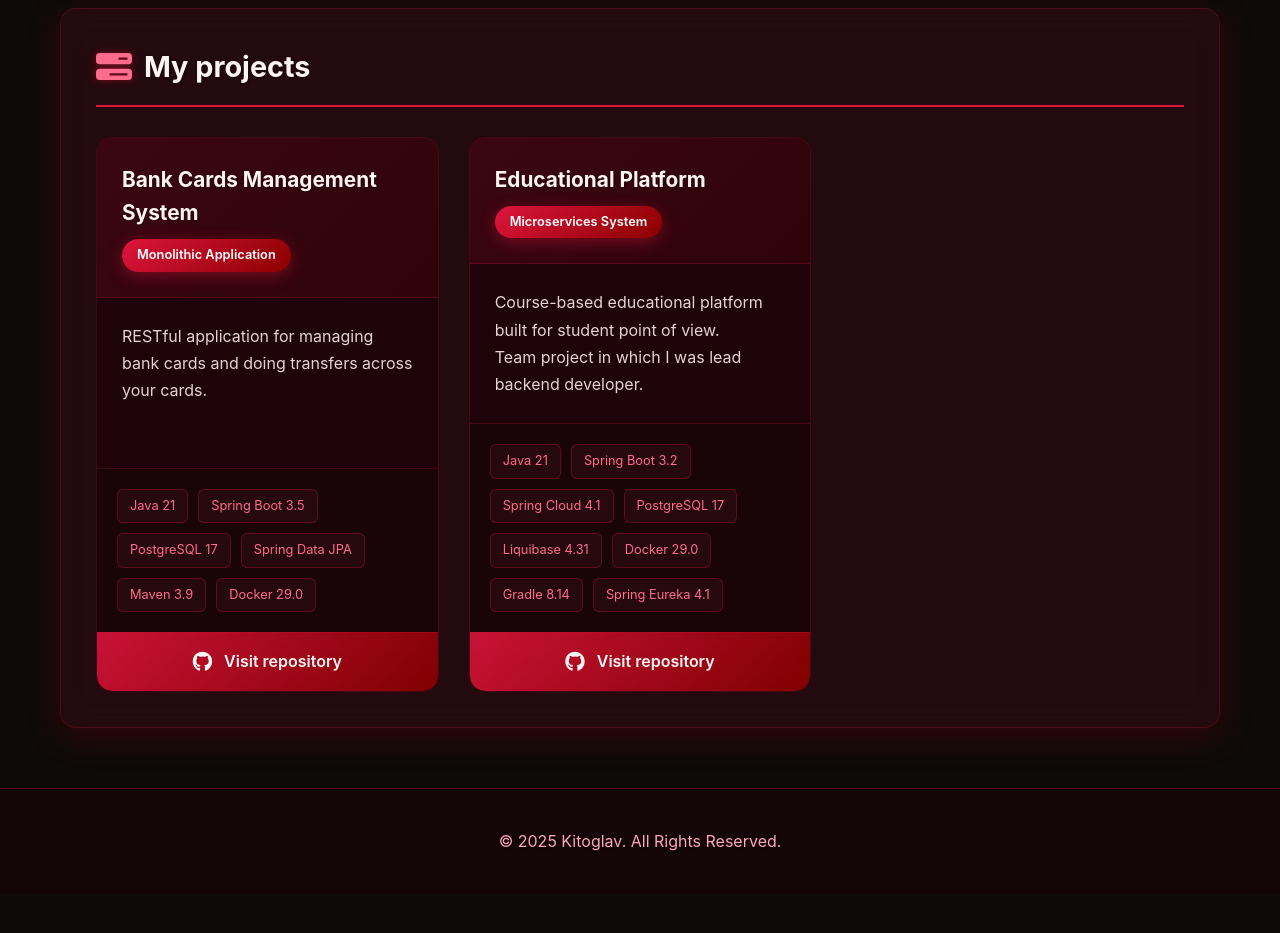
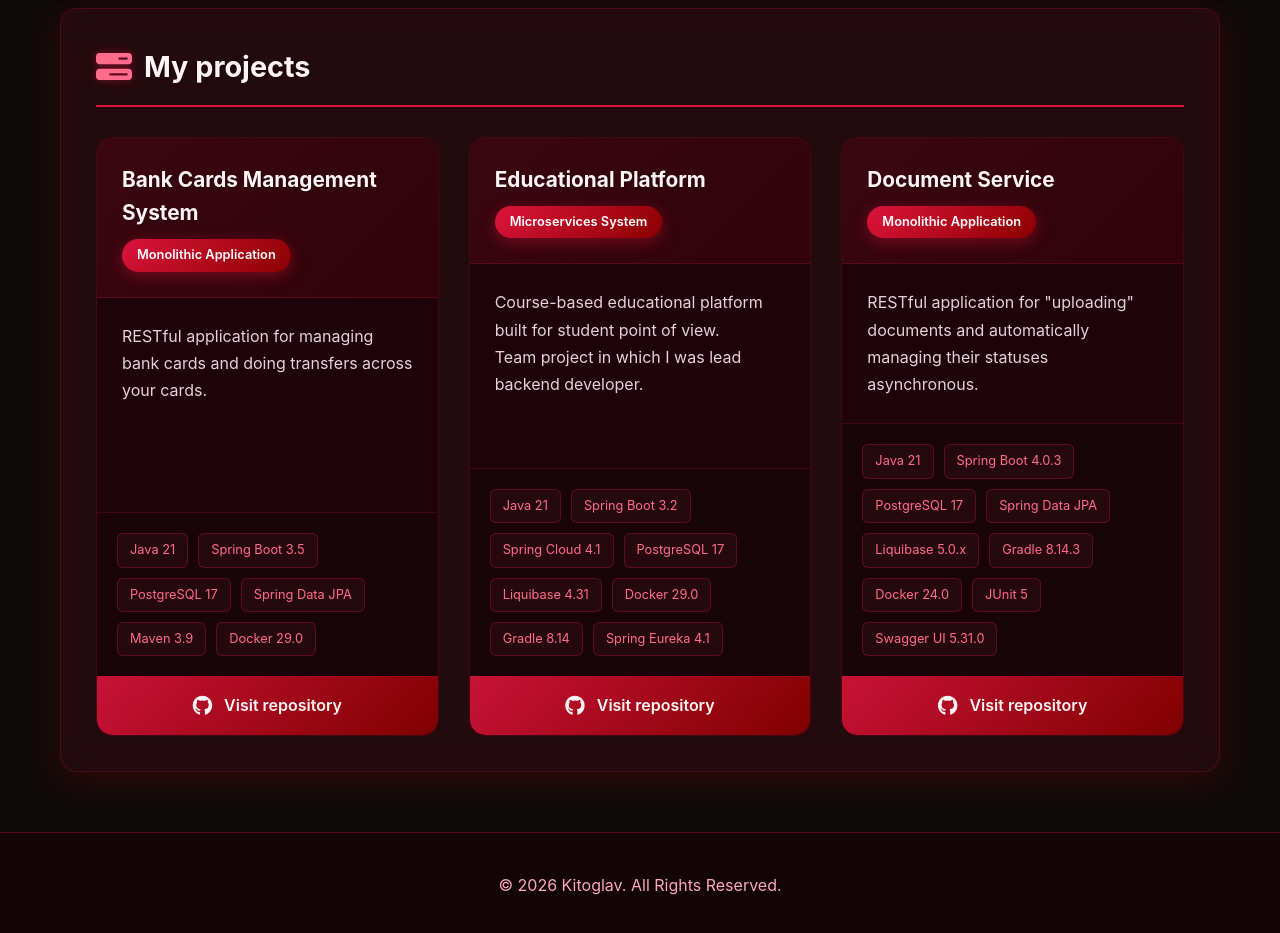
Before and after one commit to Kitoglav/kitoglav.github.io, a plain HTML site: page index.html in a window 1280 px wide. Shown: the part 1080-2013 px from the top of the page. Before the commit the page ends 1974 px from the top, so only its background shows below. Drawn offline with Linux system fonts and the light colour scheme.

Commit message:
Add Document Service project

```diff
--- a/index.html
+++ b/index.html
@@ -200,6 +200,31 @@
                     <i class="fab fa-github fa-lg"></i> Visit repository
                 </a>
             </div>
+            <!-- Project 3 -->
+            <div class="project-card">
+                <div class="project-header">
+                    <h3 class="project-title">Document Service</h3>
+                    <span class="project-type">Monolithic Application</span>
+                </div>
+                <div class="project-description">
+                    RESTful application for "uploading" documents and automatically managing their statuses asynchronous.
+                </div>
+                <div class="project-tech">
+                    <span class="tech-badge">Java 21</span>
+                    <span class="tech-badge">Spring Boot 4.0.3</span>
+                    <span class="tech-badge">PostgreSQL 17</span>
+                    <span class="tech-badge">Spring Data JPA</span>
+                    <span class="tech-badge">Liquibase 5.0.x</span>
+                    <span class="tech-badge">Gradle 8.14.3</span>
+                    <span class="tech-badge">Docker 24.0</span>
+                    <span class="tech-badge">JUnit 5</span>
+                    <span class="tech-badge">Swagger UI 5.31.0</span>
+
+                </div>
+                <a href="https://github.com/Kitoglav/itq-group-doc-service" class="project-link" target="_blank">
+                    <i class="fab fa-github fa-lg"></i> Visit repository
+                </a>
+            </div>
         </div>
     </section>
 </main>
@@ -208,7 +233,7 @@
 <footer class="footer">
     <div class="container">
         <div class="copyright">
-            &copy; 2025 Kitoglav. All Rights Reserved.
+            &copy; 2026 Kitoglav. All Rights Reserved.
         </div>
     </div>
 </footer>
```
